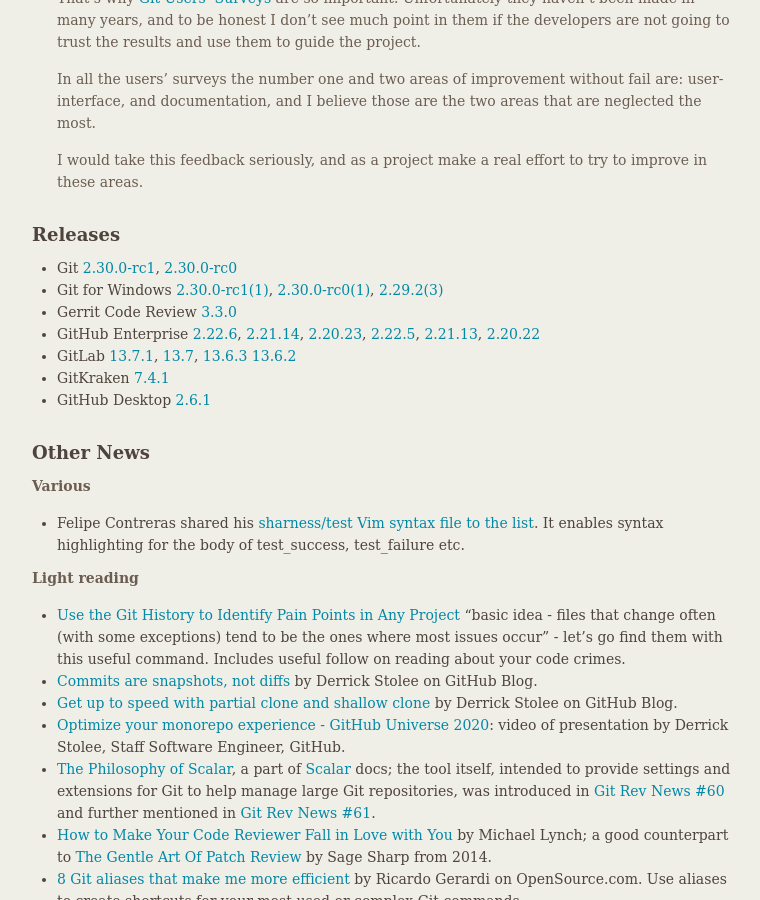
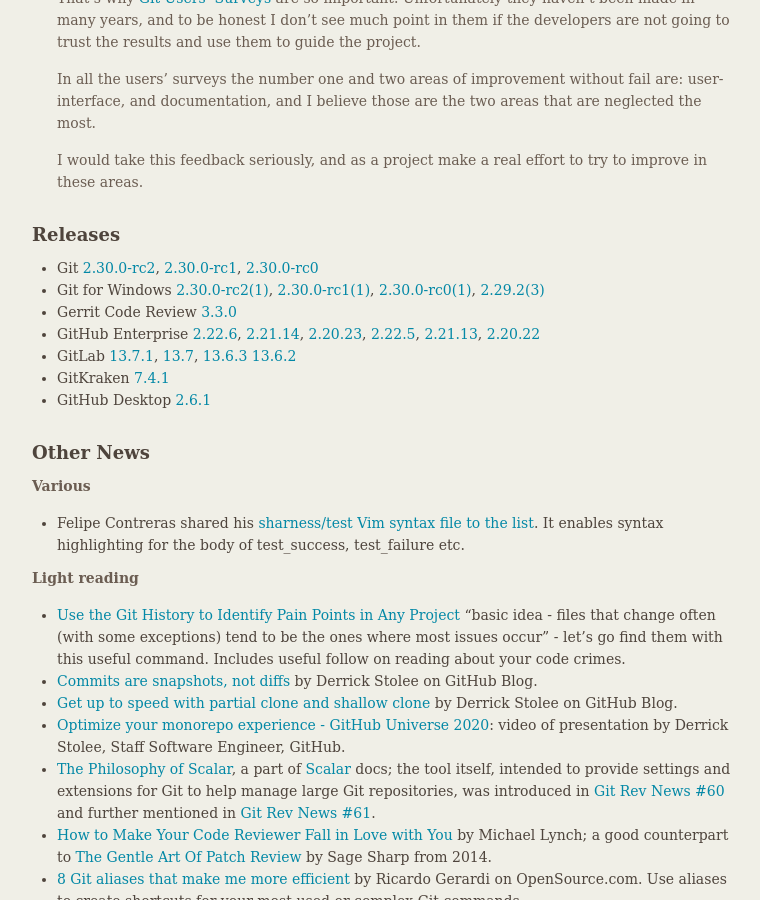
Before and after one commit to git/git.github.io, a Jekyll site: the page built from _posts/2020-12-26-edition-70.markdown, in a window 1280 px wide and 900 px high, scrolled down 5635 px. Shown: the whole window, without its empty margins (377-1137 px from the left). Built offline with Jekyll 4.4.1, drawn with Linux system fonts in a browser that asks for light colours.

Commit message:
rn-70: add 2.30.0-rc2 releases

```diff
--- a/_posts/2020-12-26-edition-70.markdown
+++ b/_posts/2020-12-26-edition-70.markdown
@@ -369,9 +369,11 @@
 
 ## Releases
 
-+ Git [2.30.0-rc1](https://public-inbox.org/git/xmqqsg82qur4.fsf@gitster.c.googlers.com/),
++ Git [2.30.0-rc2](https://public-inbox.org/git/xmqqtusc5djv.fsf@gitster.c.googlers.com/),
+[2.30.0-rc1](https://public-inbox.org/git/xmqqsg82qur4.fsf@gitster.c.googlers.com/),
 [2.30.0-rc0](https://public-inbox.org/git/xmqq7dpkdup6.fsf@gitster.c.googlers.com/)
-+ Git for Windows [2.30.0-rc1(1)](https://github.com/git-for-windows/git/releases/tag/v2.30.0-rc1.windows.1),
++ Git for Windows [2.30.0-rc2(1)](https://github.com/git-for-windows/git/releases/tag/v2.30.0-rc2.windows.1),
+[2.30.0-rc1(1)](https://github.com/git-for-windows/git/releases/tag/v2.30.0-rc1.windows.1),
 [2.30.0-rc0(1)](https://github.com/git-for-windows/git/releases/tag/v2.30.0-rc0.windows.1),
 [2.29.2(3)](https://github.com/git-for-windows/git/releases/tag/v2.29.2.windows.3)
 + Gerrit Code Review [3.3.0](https://www.gerritcodereview.com/3.3.html)
```
